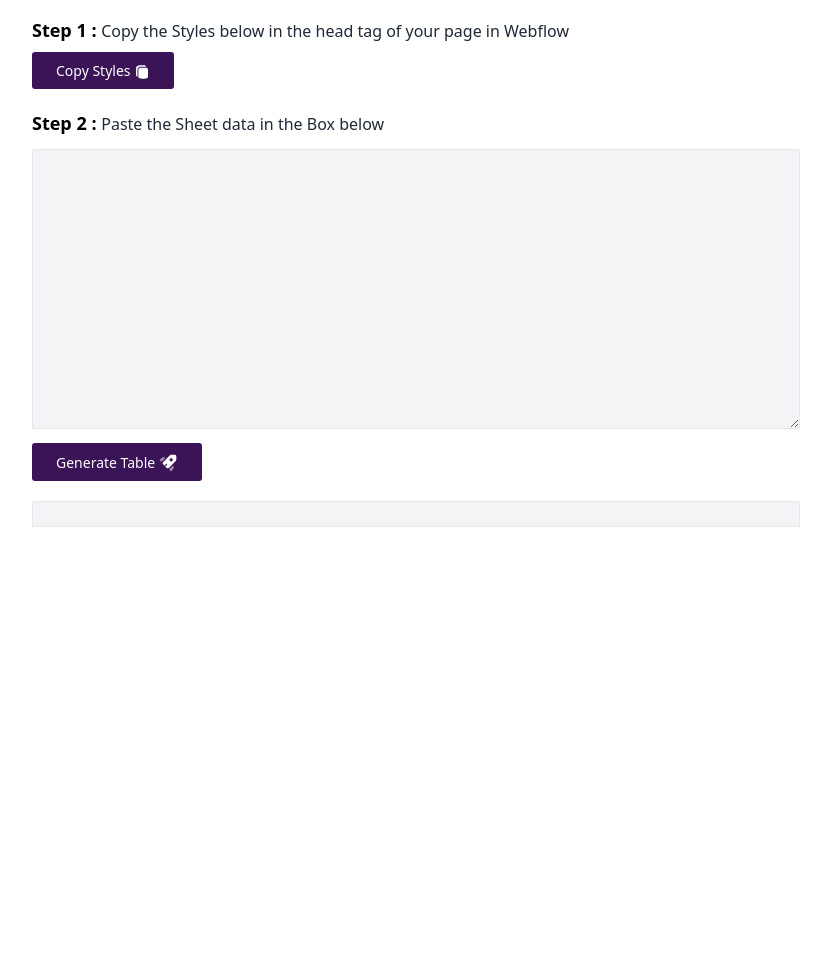
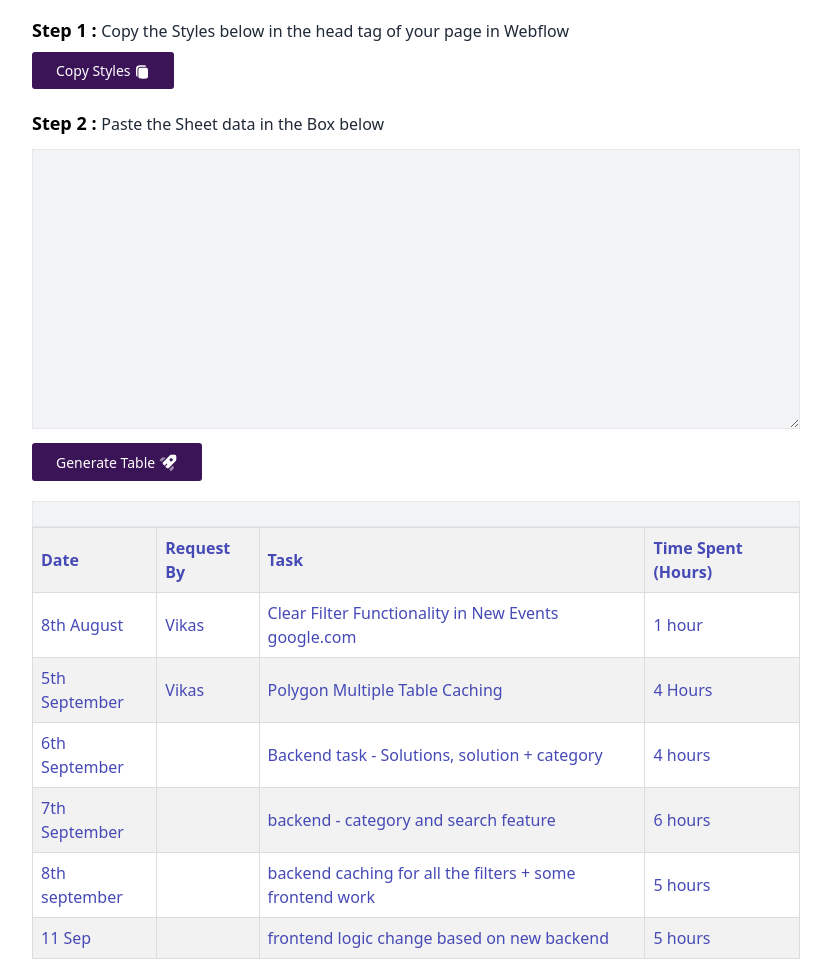
Before and after one commit to flowdojo/table-generator-webflow, a website built with Vite: page index.html in a window 1280 px wide. Shown: the part 100-1059 px from the top of the page, without its empty margins (224-1055 px from the left). Before the commit the page ends 800 px from the top, so only its background shows below. Built offline with nearby package versions, Linux system fonts and the light colour scheme.

Commit message:
css change

```diff
--- a/index.html
+++ b/index.html
@@ -5,6 +5,35 @@
     <link rel="icon" type="image/svg+xml" href="/vite.svg" />
     <meta name="viewport" content="width=device-width, initial-scale=1.0" />
     <title>Vite + TS</title>
+
+<style>
+  .flowdojo-custom-table {
+    width: 100%;
+    border-collapse: collapse;
+  }
+
+  .flowdojo-custom-table th, .flowdojo-custom-table td {
+    border: 1px solid #ddd;
+    padding: 8px;
+    text-align: left;
+  }
+
+  .flowdojo-custom-table th {
+    background-color: #f2f2f2;
+    color : #464ab6 !important;
+  }
+  .flowdojo-custom-table tr td {
+    color : #464ab6;
+  }
+  .flowdojo-custom-table tr:nth-child(odd) {
+    background-color: #f2f2f2;
+  }
+
+  .flowdojo-custom-table tr:hover {
+    background-color: #ddd;
+  }
+</style>
+
   </head>
   <body>
     <section id="app" class="pt-10">
@@ -52,7 +81,50 @@
         </button>
       </div>
 
-
+      <table class="flowdojo-custom-table">
+        <tr>
+            <th>Date</th>
+            <th>Request By</th>
+            <th>Task</th>
+            <th>Time Spent (Hours)</th>
+        </tr>
+        <tr>
+            <td>8th August</td>
+            <td>Vikas</td>
+            <td>Clear Filter Functionality in New Events google.com</td>
+            <td>1 hour</td>
+        </tr>
+        <tr>
+            <td>5th September</td>
+            <td>Vikas</td>
+            <td>Polygon Multiple Table Caching</td>
+            <td>4 Hours</td>
+        </tr>
+        <tr>
+            <td>6th September</td>
+            <td></td>
+            <td>Backend task - Solutions, solution + category</td>
+            <td>4 hours</td>
+        </tr>
+        <tr>
+            <td>7th September</td>
+            <td></td>
+            <td>backend - category and search feature</td>
+            <td>6 hours</td>
+        </tr>
+        <tr>
+            <td>8th september</td>
+            <td></td>
+            <td>backend caching for all the filters + some frontend work</td>
+            <td>5 hours</td>
+        </tr>
+        <tr>
+            <td>11 Sep</td>
+            <td></td>
+            <td>frontend logic change based on new backend</td>
+            <td>5 hours</td>
+        </tr>
+    </table>
 
     </section>
     <script type="module" src="/src/main.ts"></script>
--- a/src/helpers/submitSheet.ts
+++ b/src/helpers/submitSheet.ts
@@ -34,8 +34,6 @@ const submitSheet = async ({ sheetData } : SheetParameters) : Promise<SheetRetur
 
         const data = await resp.json()
 
-        console.log("data ", data);
-
         if (!data.success) throw new Error(data.error)
 
         return {
--- a/src/main.ts
+++ b/src/main.ts
@@ -20,9 +20,12 @@ const stylesText = `
 
   .flowdojo-custom-table th {
     background-color: #f2f2f2;
+    color : #464ab6 !important;
   }
-
-  .flowdojo-custom-table tr:nth-child(even) {
+  .flowdojo-custom-table tr td {
+    color : #464ab6;
+  }
+  .flowdojo-custom-table tr:nth-child(odd) {
     background-color: #f2f2f2;
   }
 
```
Lines whose indentation alone changed are shown as unchanged.
